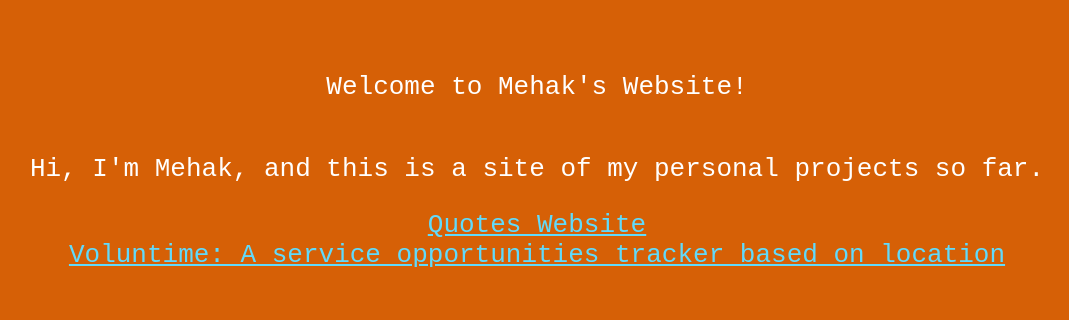
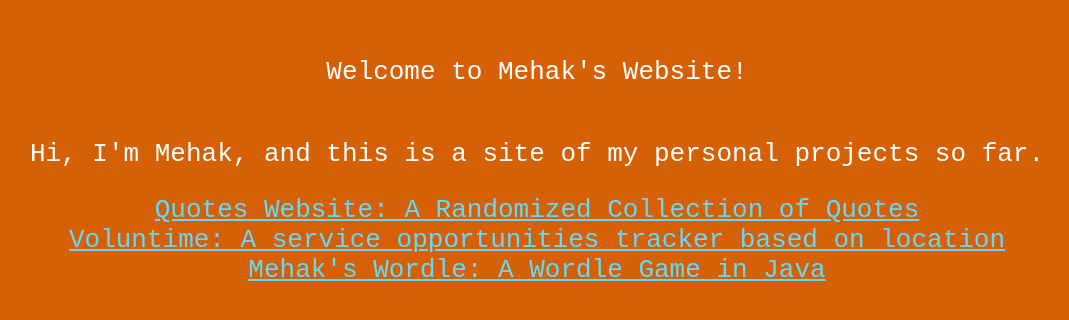
Before and after one commit to mehakkd/mehakkd.github.io, a React (Create React App) app: page / in a window 1280 px wide. Shown: the part 242-562 px from the top of the page, without its empty margins (103-1172 px from the left). Built offline with nearby package versions, Linux system fonts and the light colour scheme.

Commit message:
added java wordle project

```diff
--- a/src/App.js
+++ b/src/App.js
@@ -14,7 +14,7 @@ function App() {
           target="_blank"
           rel="noopener noreferrer"
         >
-          Quotes Website
+          Quotes Website: A Randomized Collection of Quotes
         </a>
         <a
           className="App-link"
@@ -24,6 +24,14 @@ function App() {
         >
           Voluntime: A service opportunities tracker based on location
         </a>
+        <a
+          className="App-link"
+          href="https://github.com/mehakkd/java_wordle"
+          target="_blank"
+          rel="noopener noreferrer"
+        >
+          Mehak's Wordle: A Wordle Game in Java
+        </a>
       </header>
     </div>
   );
```
